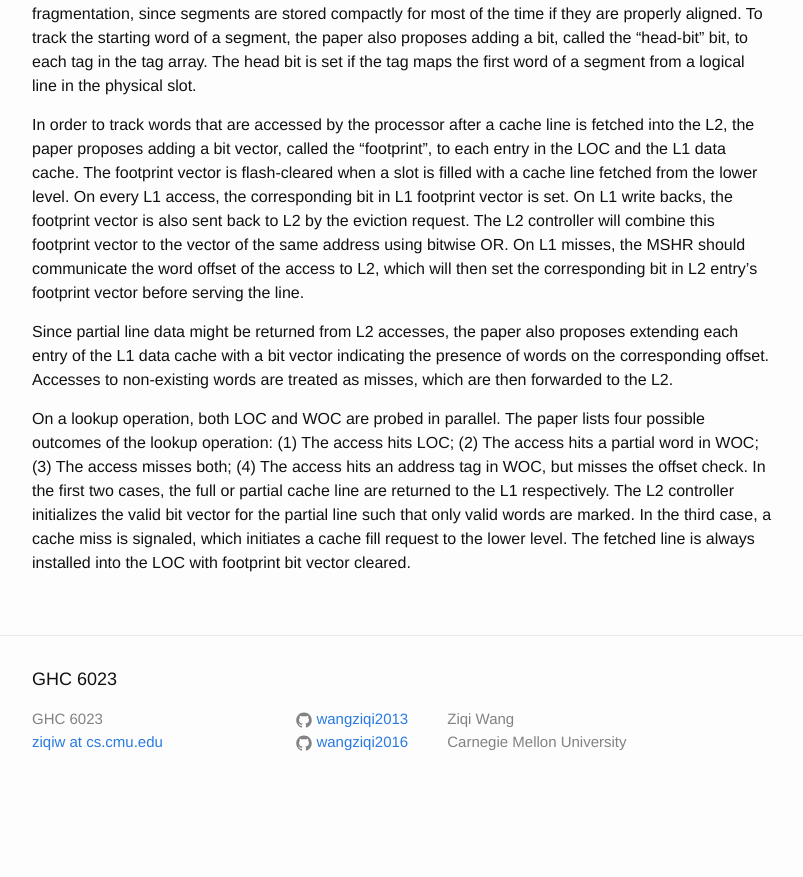
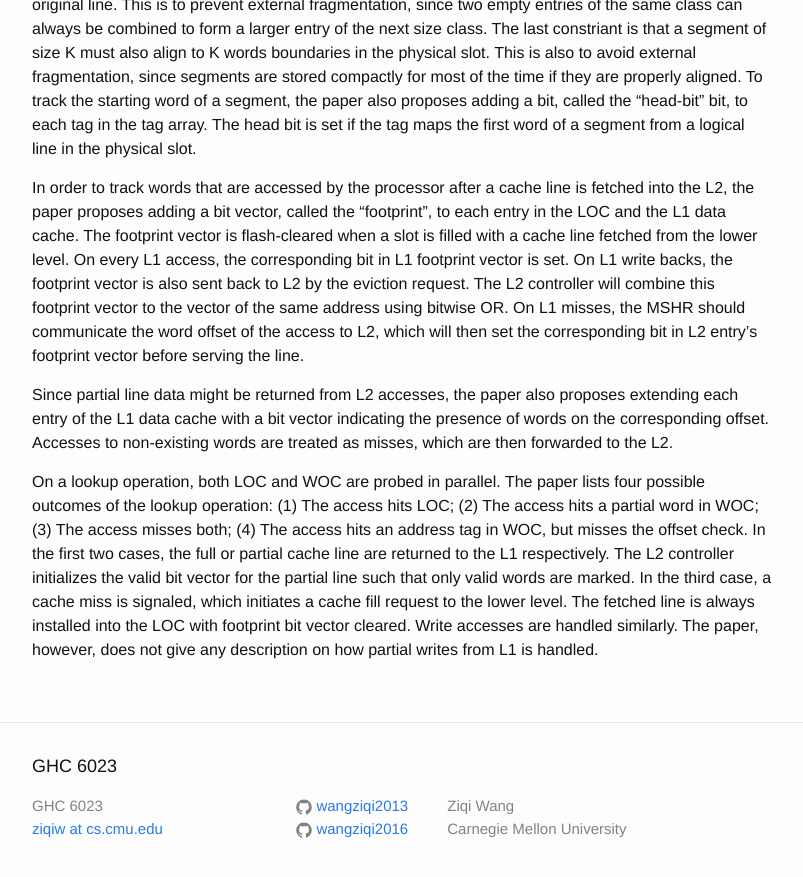
Before and after one commit to wangziqi2013/wangziqi2013.github.io, a Jekyll site: the page built from _posts/2020-07-02-ldis.markdown, in a window 1280 px wide and 900 px high, scrolled down 2200 px. Shown: the top 877 px of the window, without its empty margins (238-1041 px from the left). Built offline with Jekyll 4.4.1, drawn with Linux system fonts in a browser that asks for light colours; before the commit the page ends 3013 px from its top, so only the background shows below that; some of the changed text lies outside the part shown.

Commit message:
Adding lowlight

```diff
--- a/_posts/2020-07-02-ldis.markdown
+++ b/_posts/2020-07-02-ldis.markdown
@@ -46,6 +46,9 @@ version_mgmt:
 
 5. Changing L1 to the sector cache design is somewhat an overkill. I would say it is better to just not cache the
    partially hit line of WOC in L1.
+
+6. How write backs of partial lines are handled? Are they entered into the WOC? Do they trigger a write back? Not
+   mentioned at all.
 
 This paper proposes line distillation (LDIS), a technique for dynamically increasing cache associativity.
 This paper identifies that in most workloads, not all words in a cache block are accessed equally by the processor before
@@ -105,3 +108,5 @@ In the first two cases, the full or partial cache line are returned to the L1 re
 the valid bit vector for the partial line such that only valid words are marked. In the third case, a cache miss is signaled,
 which initiates a cache fill request to the lower level. The fetched line is always installed into the LOC with
 footprint bit vector cleared.
+Write accesses are handled similarly. The paper, however, does not give any description on how partial writes from L1
+is handled.
```
